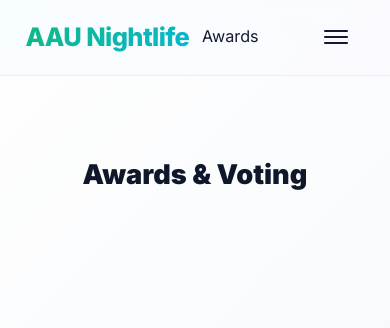
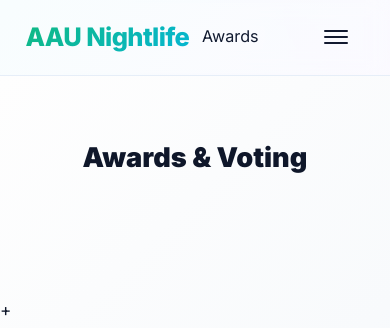
Before and after one commit to razzy-max/AAU-Nightlife, a React (Vite) app: page /awards in a window 390 px wide. Shown: the top 328 px of the page. Built offline with nearby package versions, Linux system fonts and the light colour scheme; no server answers.

Commit message:
Reduce excessive vertical spacing around Awards page title

```diff
--- a/src/Events.css
+++ b/src/Events.css
@@ -185,8 +185,8 @@
 }
 
 /* Awards page smaller hero overrides */
-.awards-page .events-hero-modern { padding: calc(var(--space-2xl) / 2) var(--space-md); min-height: 36vh; }
-.awards-page .events-title-modern { font-size: clamp(1.6rem, 4.5vw, 2.4rem); margin-bottom: calc(var(--space-md) / 2); }
+.awards-page .events-hero-modern { padding: calc(var(--space-lg) / 2) var(--space-md); min-height: 32vh; }
+.awards-page .events-title-modern { font-size: clamp(1.6rem, 4.5vw, 2.4rem); margin-bottom: calc(var(--space-sm) / 2); }
 .awards-page .events-subtitle-modern { font-size: clamp(0.95rem, 2.2vw, 1.15rem); max-width: 640px; }
 
 .title-line-1 {
@@ -570,12 +570,12 @@
 
   /* Smaller hero/title on awards mobile */
   .awards-page .events-hero-modern {
-    padding: 1rem 1rem;
-    min-height: 24vh;
+    padding: 0.75rem 1rem;
+    min-height: 20vh;
   }
   .awards-page .events-title-modern {
     font-size: 1.6rem;
-    margin-bottom: 0.25rem;
+    margin-bottom: 0.125rem;
   }
 
   /* Counter display smaller */
```
